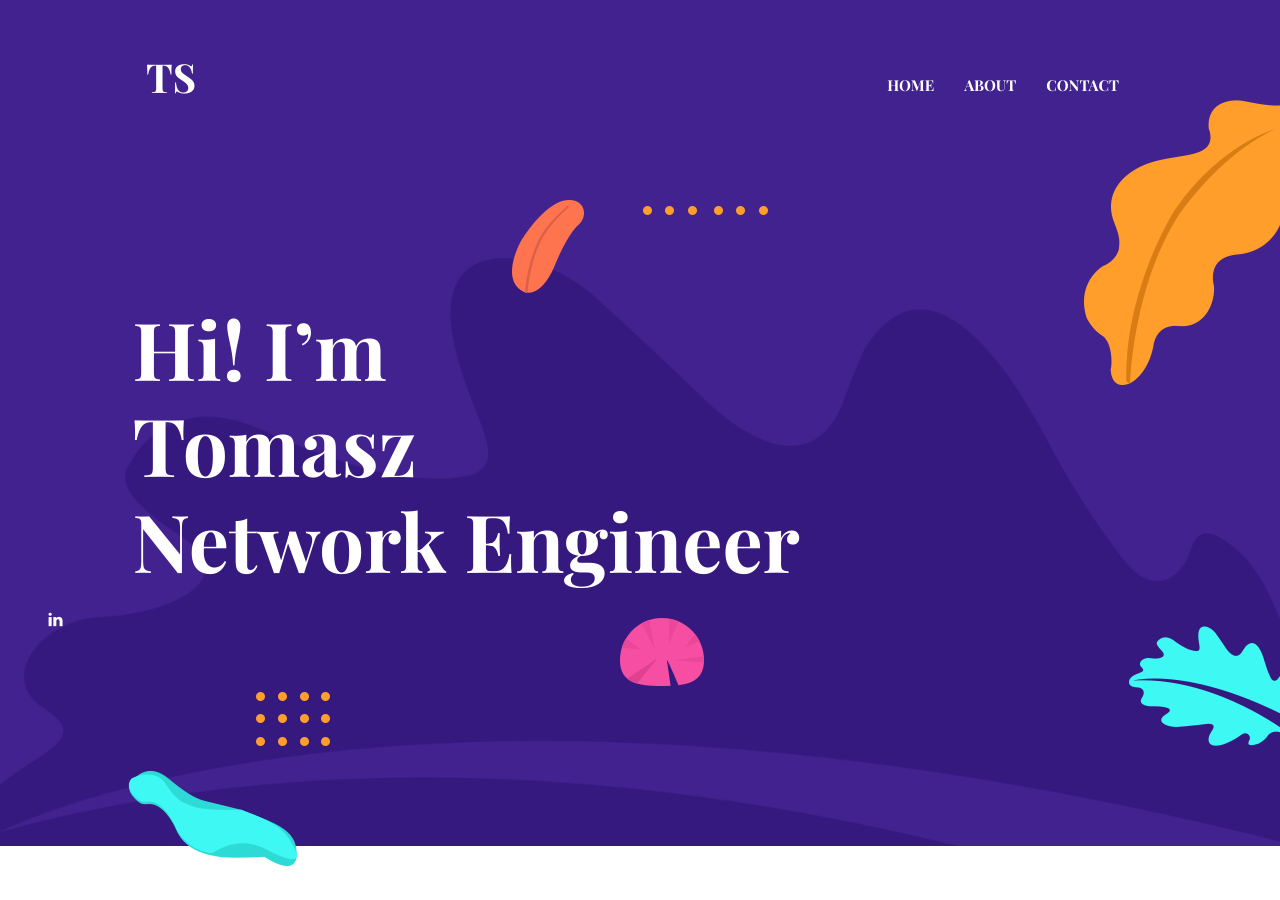
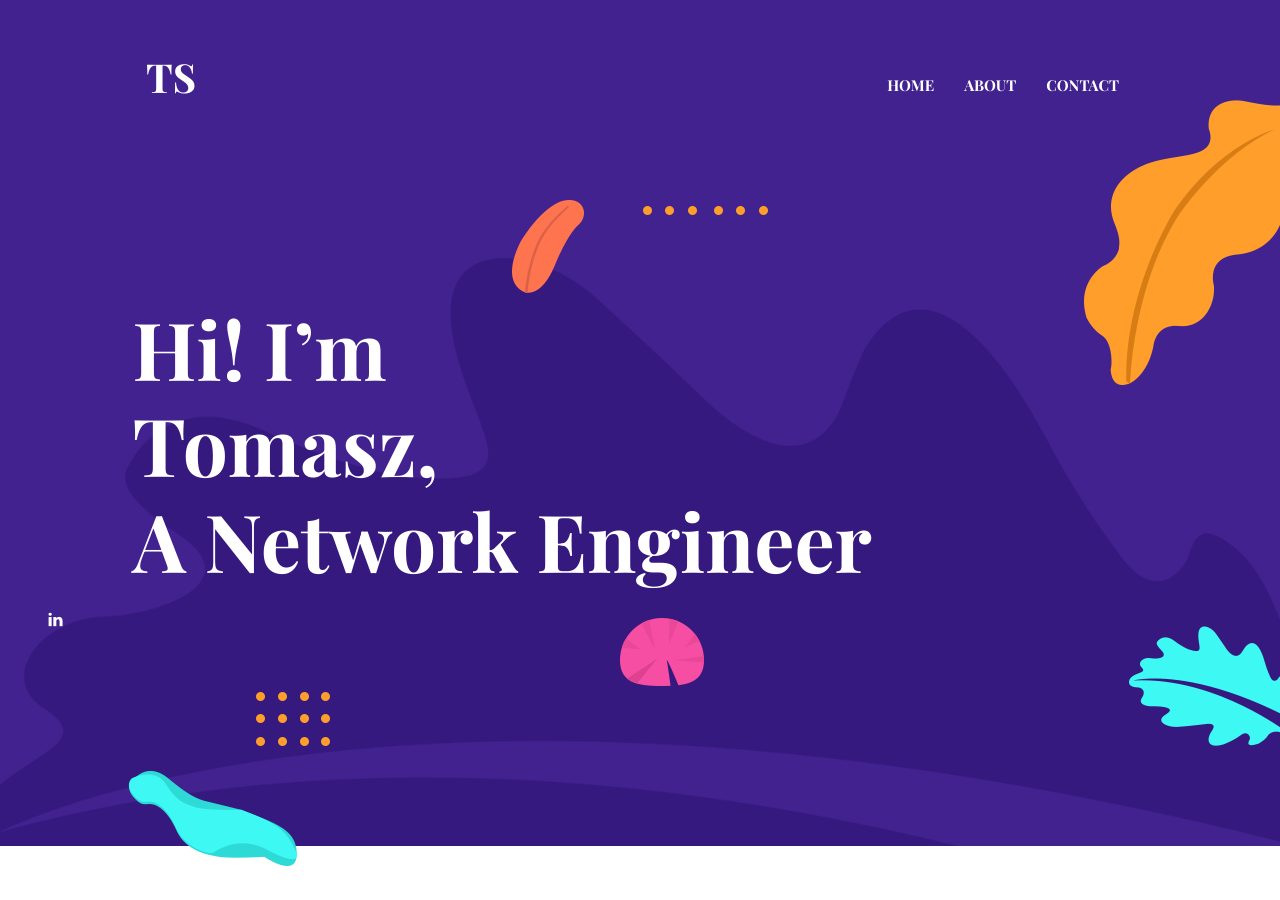
Before and after one commit to swid-tom/swid-tom.github.io, a Jekyll site: the page built from index.html, in a window 1280 px wide and 900 px high. Built offline with Jekyll 4.4.1, drawn with Linux system fonts in a browser that asks for light colours.

```diff
--- a/_data/settings.yml
+++ b/_data/settings.yml
@@ -36,7 +36,7 @@ disqus-identifier: # Add your shortname for Disqus Comment. For example mr-brown
 # Hero Section
 
 hero:
-  hero-title: Hi! I’m <br> Tomasz <br> Network Engineer
+  hero-title: Hi! I’m <br> Tomasz, <br> A Network Engineer
 
 social:
   #- { icon: "ti-facebook", link: "#" }
```
